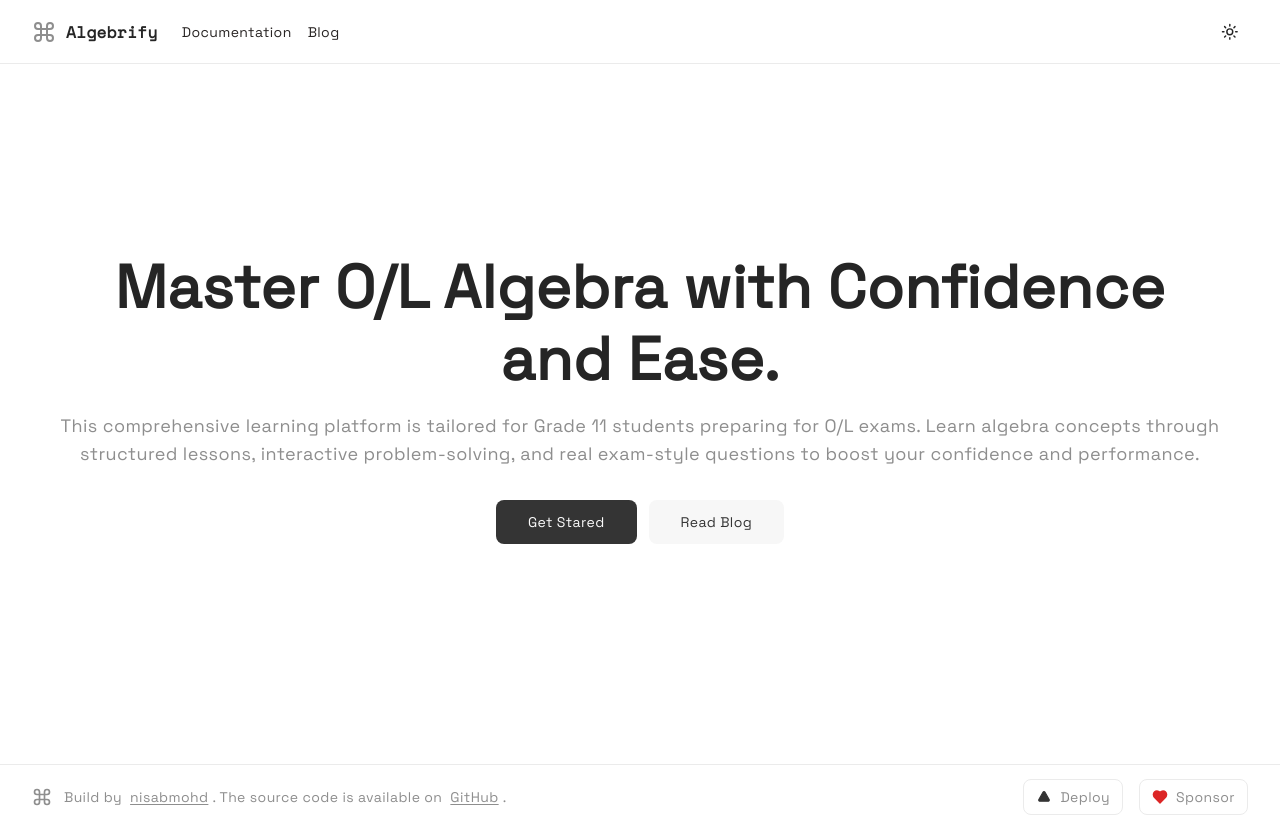
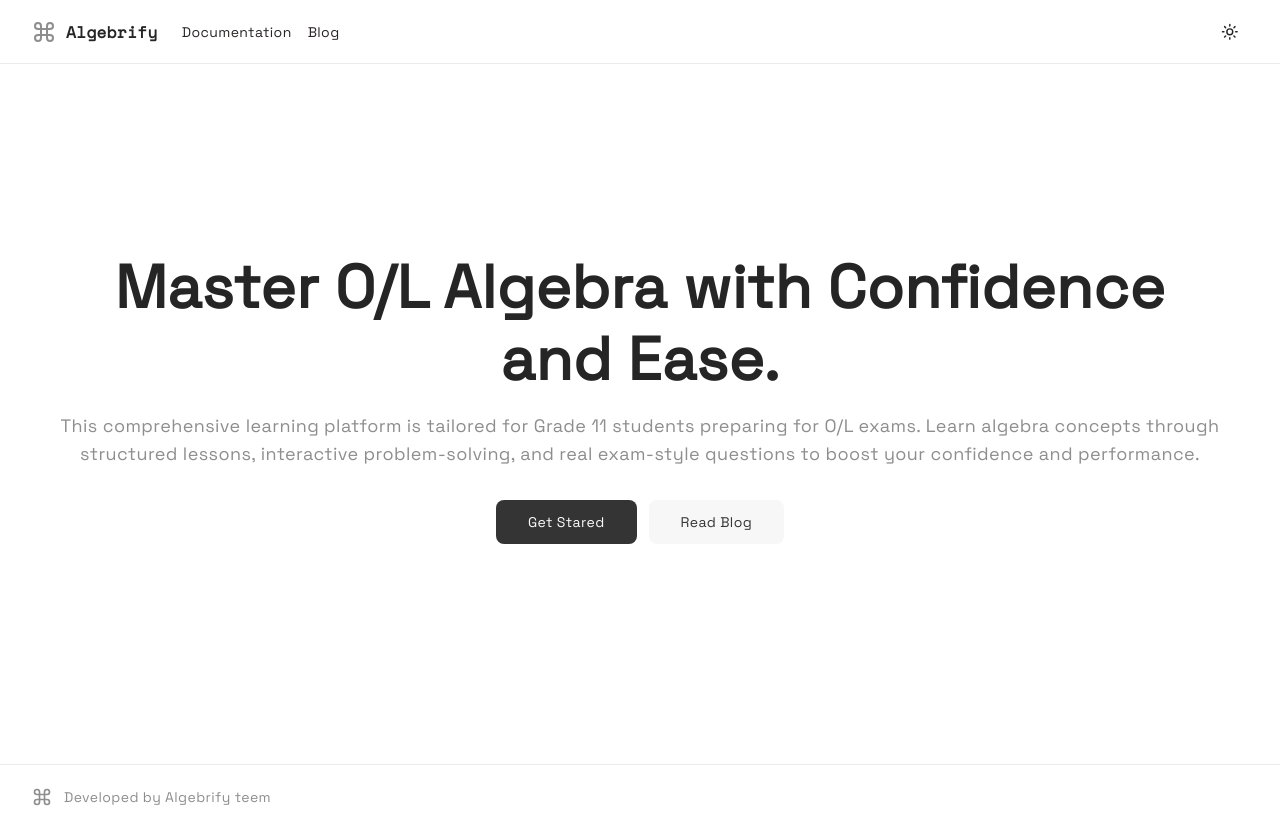
Before and after one commit to IsHaNinfo/E-Algebrify, a Next.js app: page / in a window 1280 px wide. Built offline with nearby package versions, Linux system fonts and the light colour scheme.

Commit message:
edit footer

```diff
--- a/components/footer.tsx
+++ b/components/footer.tsx
@@ -8,27 +8,7 @@ export function Footer() {
       <div className="container flex items-center sm:justify-between justify-center sm:gap-0 gap-4 h-full text-muted-foreground text-sm flex-wrap sm:py-0 py-3 max-sm:px-4">
         <div className="flex items-center gap-3">
           <CommandIcon className="sm:block hidden w-5 h-5 text-muted-foreground" />
-          <p className="text-center">
-            Build by{" "}
-            <Link
-              className="px-1 underline underline-offset-2"
-              href="https://github.com/nisabmohd"
-            >
-              nisabmohd
-            </Link>
-            . The source code is available on{" "}
-            <Link
-              className="px-1 underline underline-offset-2"
-              href="https://github.com/nisabmohd/Aria-Docs"
-            >
-              GitHub
-            </Link>
-            .
-          </p>
-        </div>
-
-        <div className="gap-4 items-center hidden md:flex">
-          <FooterButtons />
+          <p className="text-center">Developed by Algebrify teem</p>
         </div>
       </div>
     </footer>
--- a/lib/routes-config.ts
+++ b/lib/routes-config.ts
@@ -78,6 +78,24 @@ export const ROUTES: EachRoute[] = [
       },
     ],
   },
+  {
+    title: 'Indices (Laws of Exponents)',
+    href: '/Indices',
+    items: [
+      {
+        title: 'Product, Quotient, and Power Rules',
+        href: '/Product-Quotient-and-Power-Rules',
+      },
+      {
+        title: 'Zero and Negative Indices',
+        href: '/Zero-and-Negative-Indices',
+      },
+      {
+        title: 'Simplifying Using Indices',
+        href: '/Simplifying-Using-Indices',
+      },
+    ],
+  },
 ];
 
 type Page = { title: string; href: string };
```
Also changed, not shown: 5 other files (tests, documents, lock files or other folders).
